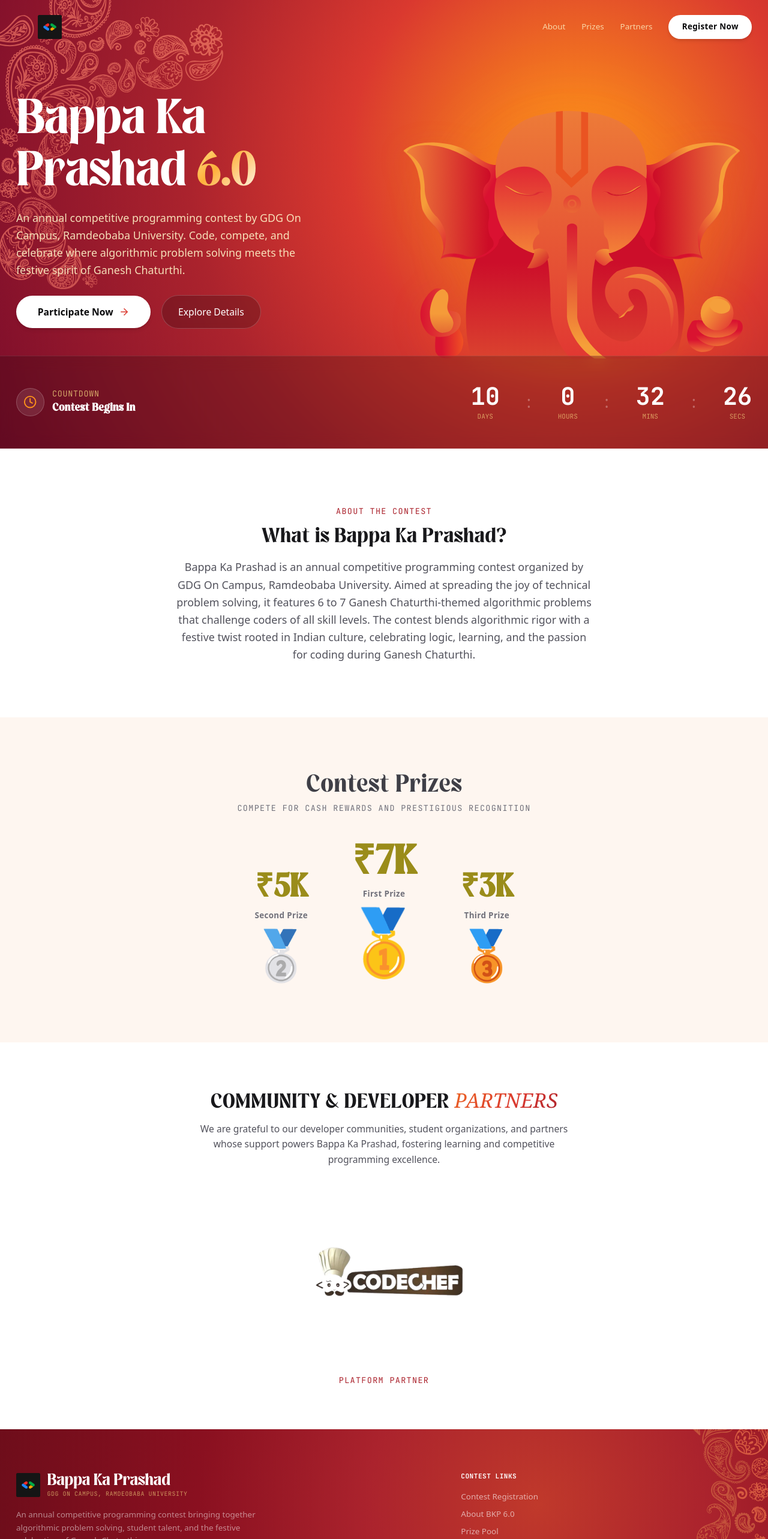
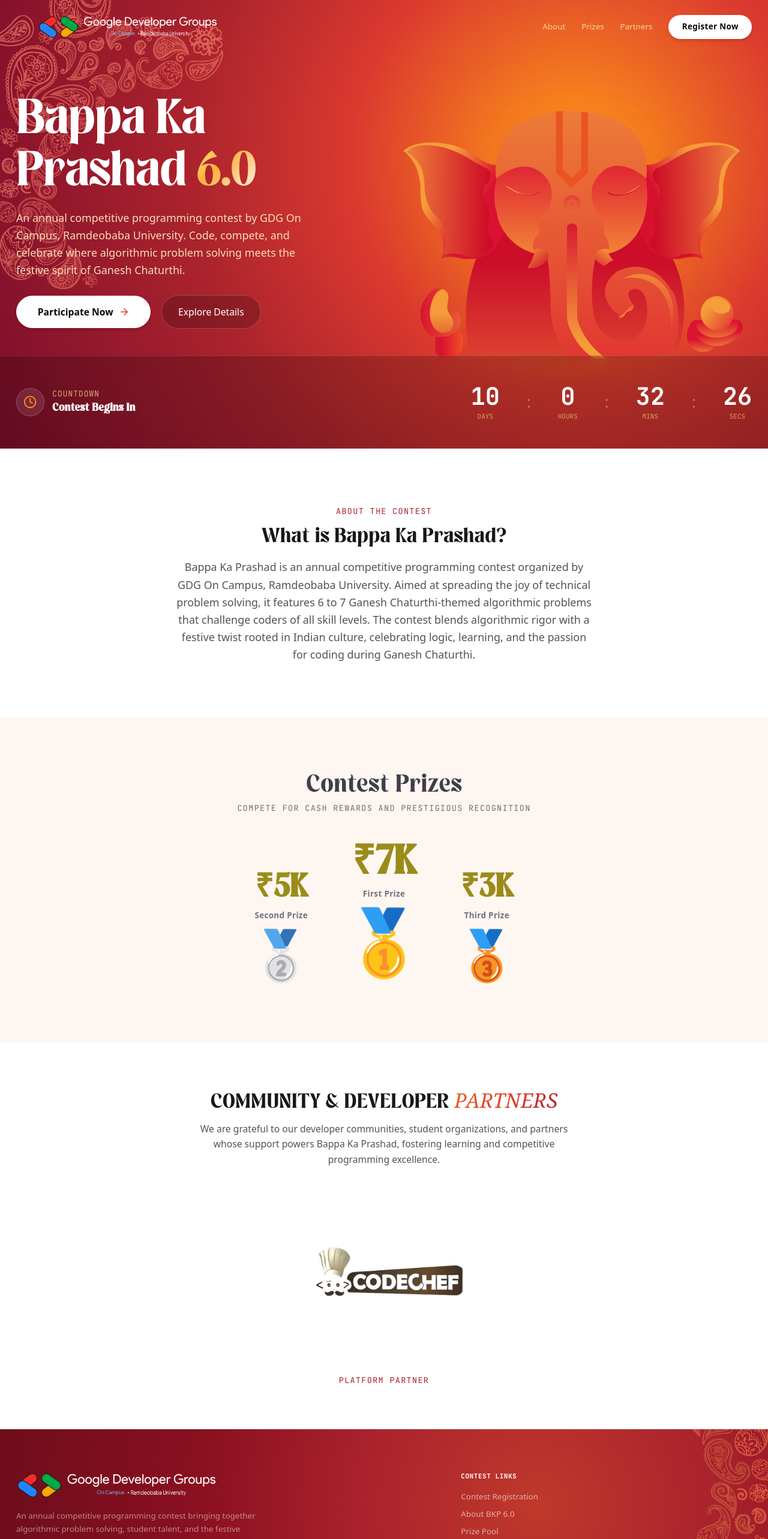
Before and after one commit to RCOEM-Google-DSC/BKP-6.0, a Next.js app: page / in a window 1280 px wide. Shown: the top 2566 px of the page at 60% size. Built offline with nearby package versions, Linux system fonts and the light colour scheme.

Commit message:
Update logo to gdg logo png and remove logo text in footer

```diff
--- a/app/page.tsx
+++ b/app/page.tsx
@@ -124,9 +124,9 @@
           {/* LOGO */}
           <a href="#" className="flex items-center pl-8 group">
             <img
-              src="/gdg-logo-black.png"
+              src="/gdg-logo.png"
               alt="GDG Logo"
-              className="w-9 h-9 object-contain group-hover:scale-105 transition-all"
+              className="h-8 sm:h-9 w-auto object-contain group-hover:scale-105 transition-all"
             />
           </a>
 
@@ -345,20 +345,12 @@
 
             {/* BRAND COL */}
             <div className="md:col-span-7 flex flex-col items-start pr-0 md:pr-10">
-              <a href="#" className="flex items-center gap-2.5 mb-4 group">
+              <a href="#" className="flex items-center mb-4 group">
                 <img
-                  src="/gdg-logo-black.png"
+                  src="/gdg-logo.png"
                   alt="GDG Logo"
-                  className="w-9 h-9 object-contain"
+                  className="h-9 sm:h-10 w-auto object-contain"
                 />
-                <div className="flex flex-col">
-                  <span className="text-2xl font-normal font-heading text-white tracking-tight leading-none">
-                    Bappa Ka Prashad
-                  </span>
-                  <span className="text-[10px] font-mono text-amber-200/60 uppercase tracking-wider mt-0.5">
-                    GDG On Campus, Ramdeobaba University
-                  </span>
-                </div>
               </a>
               <p className="text-white/50 leading-relaxed max-w-sm mb-6 font-light">
                 An annual competitive programming contest bringing together algorithmic problem solving, student talent, and the festive celebration of Ganesh Chaturthi.
@@ -458,9 +450,9 @@
               <>
                 <div className="text-center mb-6">
                   <img
-                    src="/gdg-logo-black.png"
+                    src="/gdg-logo.png"
                     alt="GDG Logo"
-                    className="w-12 h-12 object-contain mx-auto mb-2"
+                    className="h-8 w-auto object-contain mx-auto mb-2.5"
                   />
                   <h3 className="text-2xl font-normal font-heading text-white">Bappa Ka Prashad 6.0</h3>
                   <p className="text-xs text-amber-200/70 mt-0.5">Register for the competitive programming contest</p>
```
Also changed, not shown: gdg logo.png (added), public/gdg-logo.png (added).
